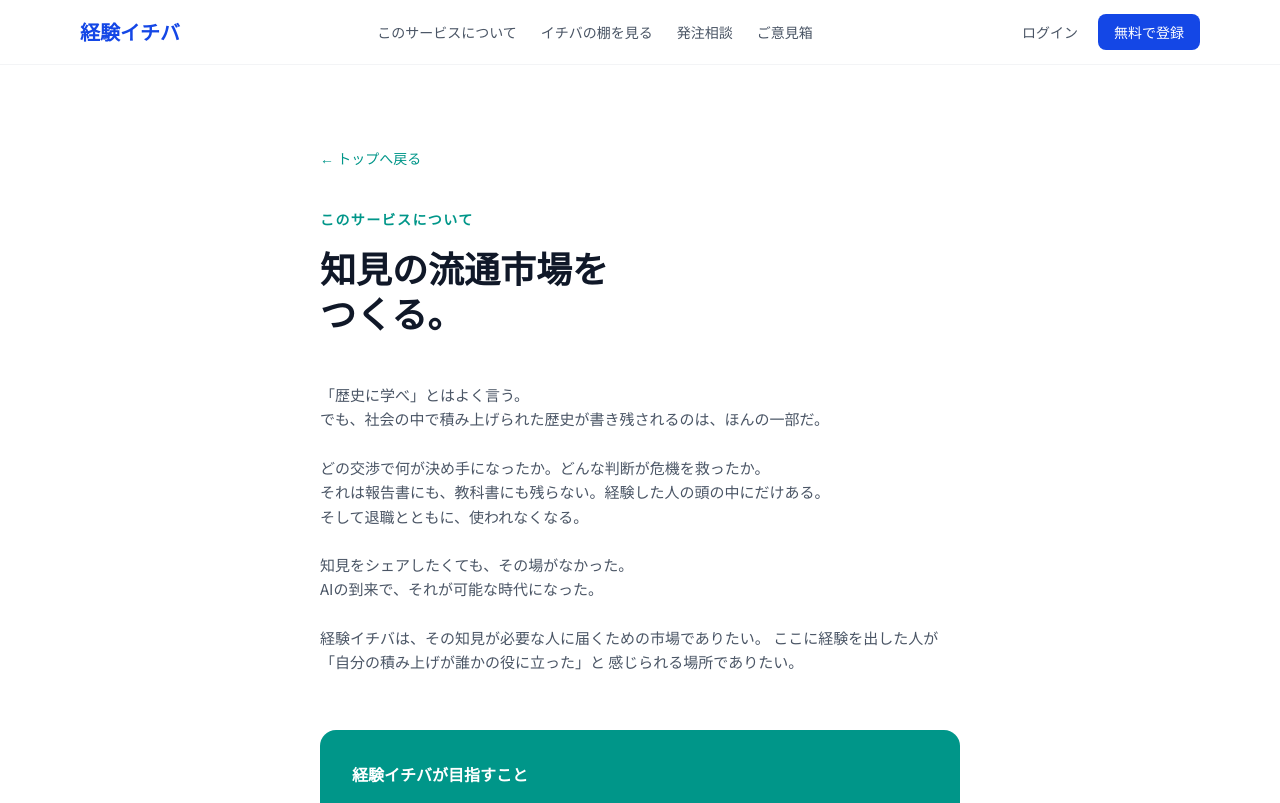
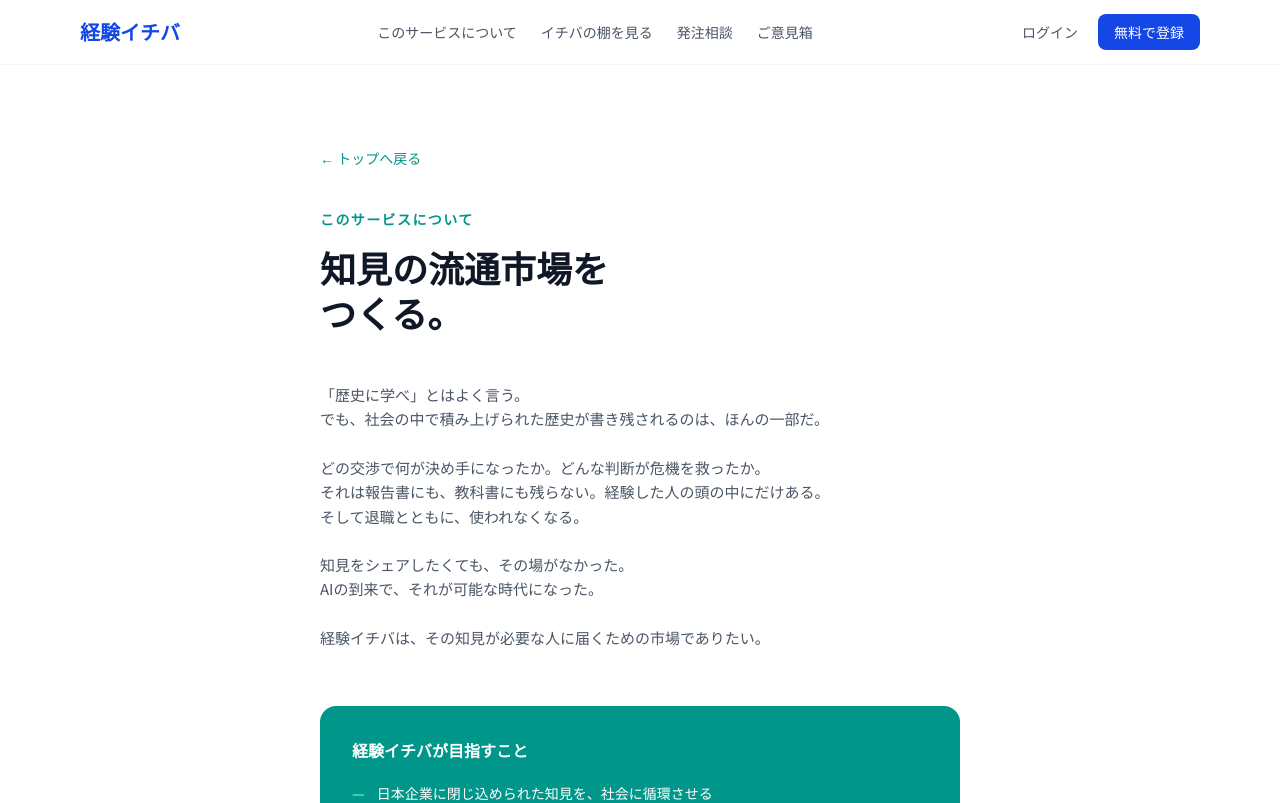
Before and after one commit to westville1030-tech11/skill-tana, a Next.js app: page /about in a window 1280 px wide. Shown: the top 803 px of the page. Built offline with nearby package versions, Linux system fonts and the light colour scheme; no server answers.

Commit message:
Simplify closing sentence on /about to single line

```diff
--- a/app/about/page.tsx
+++ b/app/about/page.tsx
@@ -33,8 +33,6 @@ export default function AboutPage() {
           </p>
           <p>
             経験イチバは、その知見が必要な人に届くための市場でありたい。
-            ここに経験を出した人が「自分の積み上げが誰かの役に立った」と
-            感じられる場所でありたい。
           </p>
         </div>
 
```
